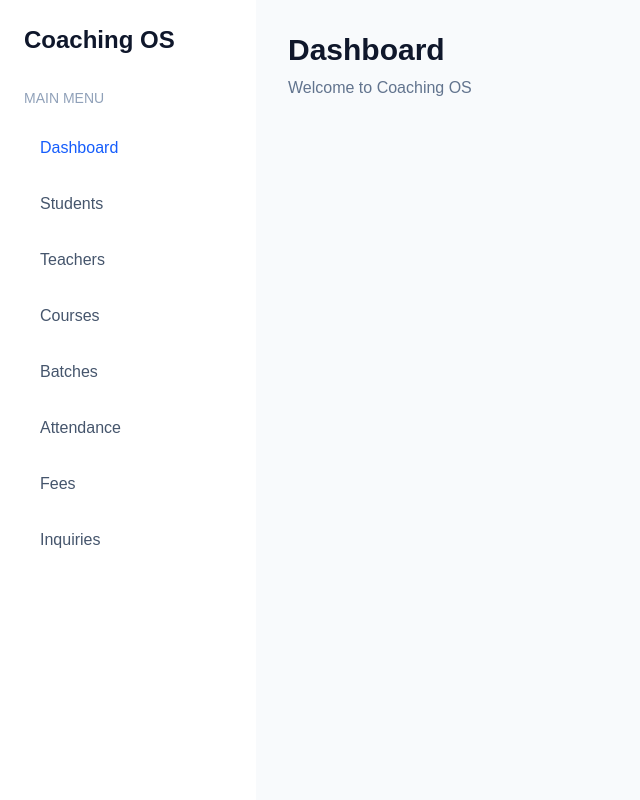
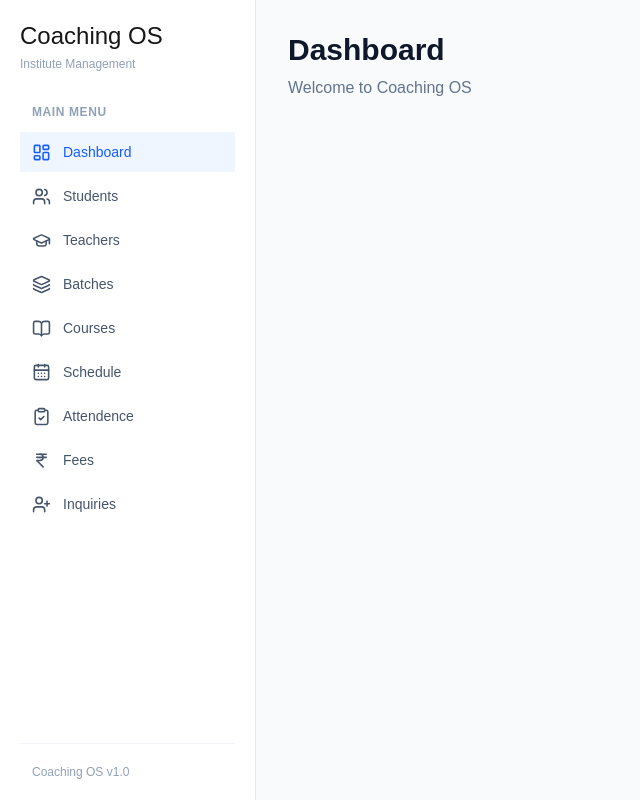
Before and after one commit to devleyj/Coaching-os-admin, a Next.js app: page / in a window 1280 px wide. Shown: the whole page, without its empty margins (0-640 px from the left). Built offline with nearby package versions, Linux system fonts and the light colour scheme.

Commit message:
Upgrade admin slidebar with icons

```diff
--- a/app/components/Slidebar.tsx
+++ b/app/components/Slidebar.tsx
@@ -1,52 +1,114 @@
+"use clinet";
+
+import {
+  LayoutDashboard,
+  Users,
+  GraduationCap,
+  BookOpen,
+  Layers,
+  CalendarDays,
+  ClipboardCheck,
+  IndianRupee,
+  UserPlus,
+} from "lucide-react";
+
 export default function Slidebar(){
   return(
-    <aside className= "w-64 min-h-screen bg-white boder-r boder-slate-200 p-6">
-      <h2 className = "text-2xl font-bold text-slate-900">
-        Coaching OS
-      </h2>
+    <aside className="flex min-h-screen w-64 flex-col border-r border-slate-200 bg-white p-5">
 
-      <nav className= "mt-8">
-        <p className= "text-sm font-medium text-slate-400 uppercase">
+      {/* Logo */}
+      <div className= "mb-8">
+        <h1 className= "text-2xl font-boald text-salte-900">
+          Coaching OS
+        </h1>
+        <p className= "mt-1 text-xs text-slate-400">
+          Institute Management
+        </p>
+      </div>
+
+      {/* Navigation */}
+      <nav className= "flex-1">
+        <p className= "mb-3 px-3 text-xs font-semibold uppercase tracking-wider text-slate-400">
           Main Menu
         </p>
 
-        <div className= "mt-4 space-y-2">
-          <button className= "w-full roundedx1 px-4 py-3 text-left font-medium text-blue-600">
-            Dashboard
-          </button>
+        <div className= "space-y-1">
+          <NavItem
+            icon= {<LayoutDashboard size={19} />}
+            label= "Dashboard"
+            active
+            />
 
-          <button className= "w-full rounded-x1 px-4 py-3 text-left text-slate-600 haver:bg-slate-50">
-            Students
-          </button>
+            <NavItem
+            icon= {<Users size={19} />}
+            label= "Students"
+            />
+            <NavItem
+            icon= {<GraduationCap size={19} />}
+            label= "Teachers"
+            />
+            <NavItem
+            icon= {<Layers size={19} />}
+            label= "Batches"
+            />
 
-          <button className= "w-full rounded-x1 px-4 py-3 text-left text-slate-600 haver:bg-slate-50">
-            Teachers
-          </button>
+            <NavItem
+            icon= {<BookOpen size={19} />}
+            label= "Courses"
+            />
 
-          <button className= "w-full rounded-x1 px-4 py-3 text-left text-slate-600 haver:bg-slate-50">
-            Courses
-          </button>
+            <NavItem
+            icon= {<CalendarDays size={19} />}
+            label= "Schedule"
+            />
 
-          <button className= "w-full rounded-x1 px-4 py-3 text-left text-slate-600 haver:bg-slate-50">
-            Batches
-          </button>
+            <NavItem
+            icon= {<ClipboardCheck size={19} />}
+            label= "Attendence"
+            />
 
-          <button className= "w-full rounded-x1 px-4 py-3 text-left text-slate-600 haver:bg-slate-50">
-            Attendance
-          </button>
+            <NavItem
+            icon= {<IndianRupee size={19} />}
+            label= "Fees"
+            />
 
-          <button className= "w-full rounded-x1 px-4 py-3 text-left text-slate-600 haver:bg-slate-50">
-            Fees
-          </button>
-
-          <button className= "w-full rounded-x1 px-4 py-3 text-left text-slate-600 haver:bg-slate-50">
-            Inquiries
-          </button>
+            <NavItem
+            icon= {<UserPlus size={19} />}
+            label= "Inquiries"
+            />
 
         </div>
-
       </nav>
 
+      {/* Bottom */}
+      <div className= "border-t border-slate-100 pt-5">
+        <p className= "px-3 text-xs text-slate-400">
+          Coaching OS v1.0
+        </p>
+      </div>
     </aside>
-  )
+  );
 }
+
+function NavItem({
+  icon,
+  label,
+  active = false,
+}: {
+  icon: React.ReactNode;
+  label: string;
+  active?: boolean;
+}) {
+  return(
+    <button
+      className= {`flex w-full items-center gap-3 rounded-x1 px-3 py-2.5 text-left text-sm font-medium transition ${
+        active
+          ? "bg-blue-50 text-blue-600"
+          : "text-slate-600 hover:bg-slate-50 hover:text-slate-900"
+      }`}
+      >
+      {icon}
+      <span>{label}</span>
+    </button>
+  );
+}
```
